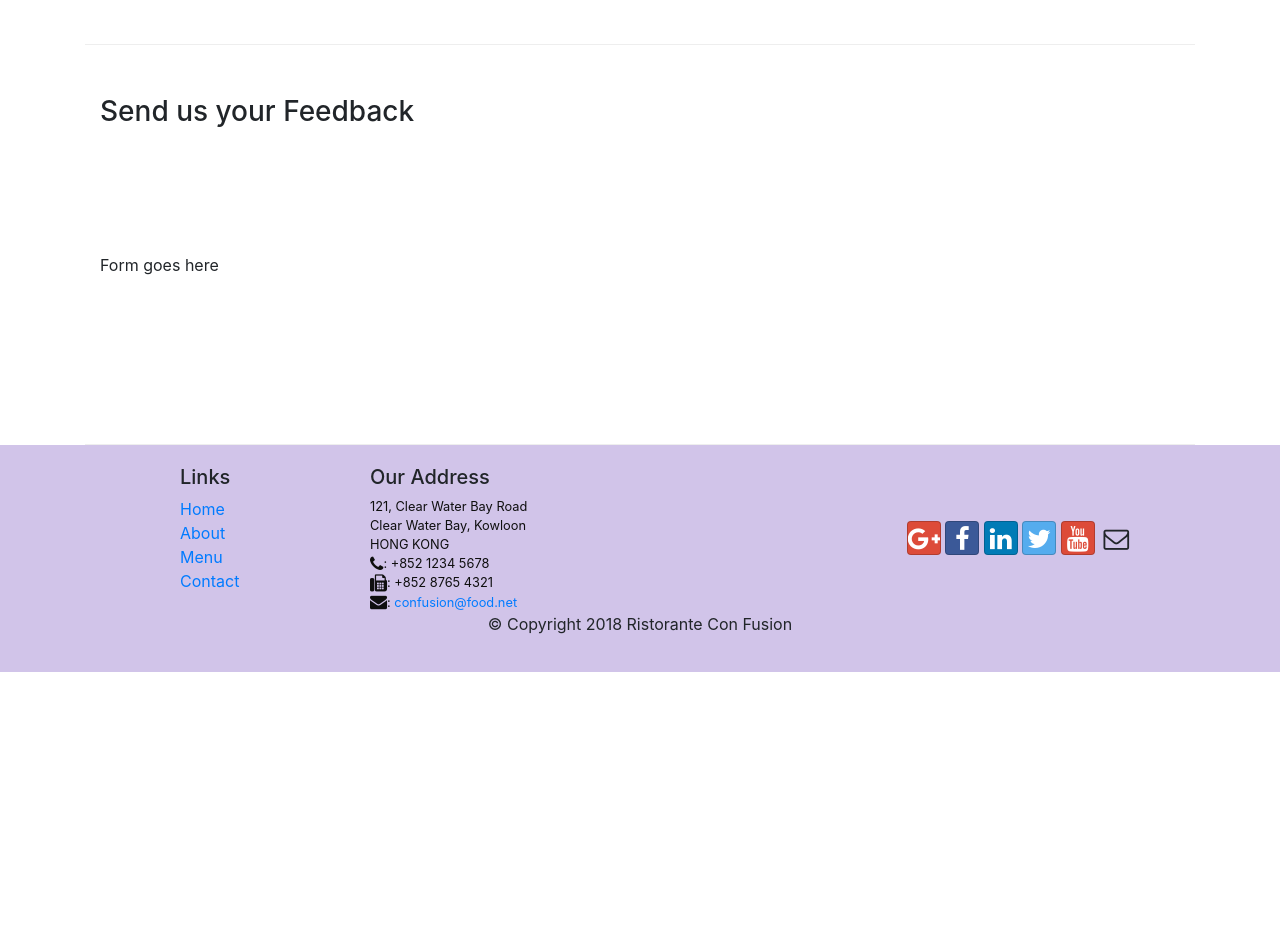
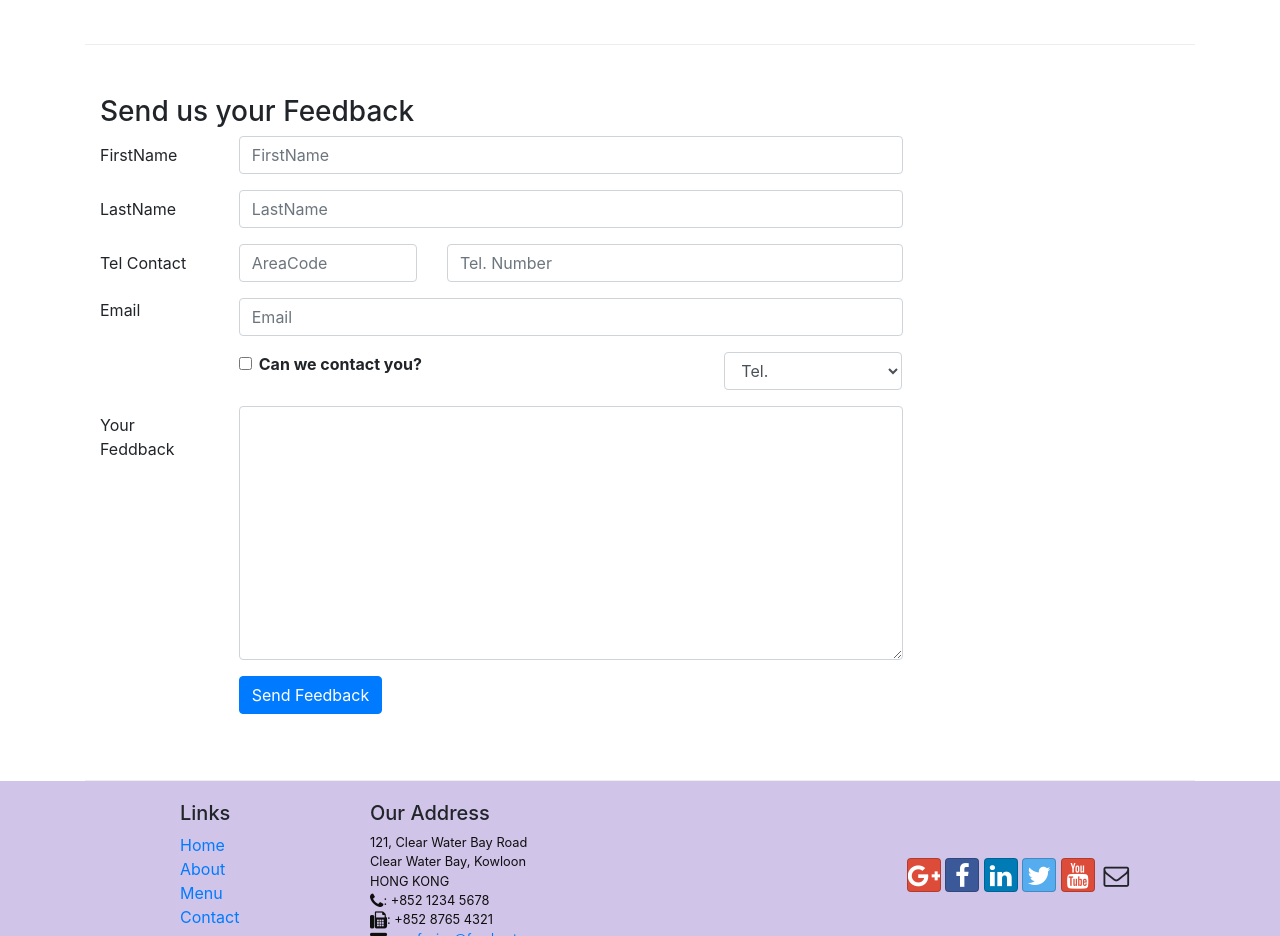
Before and after one commit to abharti91/Bootstrap, a website: page contactus.html in a window 1280 px wide. Shown: the part 820-1756 px from the top of the page. Before the commit the page ends 1492 px from the top, so only its background shows below. Drawn offline with nearby package versions, Linux system fonts and the light colour scheme.

Commit message:
Bootstrap - Forms

```diff
--- a/contactus.html
+++ b/contactus.html
@@ -93,7 +93,61 @@
               <h3>Send us your Feedback</h3>
            </div>
             <div class="col-12 col-md-9">
-                Form goes here
+                 <!-- Creating a form -->
+                <form>
+                     <div class="form-group row">
+                         <label for="firstname" class="col-md-2 col-form-label">FirstName</label>
+                         <div class="col-md-10">
+                              <input type="text" class="form-control" id="firstname" name="firstname" placeholder="FirstName">
+                         </div>
+                     </div>
+                     <div class="form-group row">
+                         <label for="lastname" class="col-md-2 col-form-label">LastName</label>
+                         <div class="col-md-10">
+                              <input type="text" class="form-control" id="lastname" name="lastname" placeholder="LastName">
+                         </div>
+                     </div>
+                     <div class="form-group row">
+                         <label for="telnum" class="col-12 col-md-2 col-form-label">Tel Contact</label>
+                         <div class="col-5 col-md-3">
+                              <input type="tel" class="form-control" id="areacode" name="areacode" placeholder="AreaCode">
+                         </div>
+                         <div class="col-7 col-md-7">
+                              <input type="tel" class="form-control" id="telnum" name="telnum" placeholder="Tel. Number">
+                         </div>
+                     </div>
+                     <div class="form-group row">
+                         <label for="email" class="col-md-2 col-form-control">Email</label>
+                         <div class="col-md-10">
+                              <input type="email" class="form-control" id="enailid" name="emailid" placeholder="Email">
+                         </div>
+                     </div>
+                     <div class="form-group row">
+                         <div class="col-md-6 offset-md-2">
+                              <div class="form-check">
+                                   <input type="checkbox" class="form-check-input" name="approve" id="approve" value="">
+                                   <label class="form-check-label" for="approve"><strong>Can we contact you?</strong></label>
+                              </div>
+                         </div>
+                         <div class="col-md-3 offset-md-1">
+                              <select class="form-control">
+                                   <option>Tel.</option>
+                                   <option>Email</option>
+                              </select>
+                         </div>
+                     </div>
+                     <div class="form-group row">
+                         <label for="feedback" class="col-md-2 col-form-label">Your Feddback</label>
+                         <div class="col-md-10">
+                              <textarea class="form-control" id="feedback" name="feedback" rows="10"></textarea>
+                         </div>
+                     </div>
+                     <div class="form-group row">
+                         <div class="offset-md-2 col-md-10">
+                              <button type="submit" class="btn btn-primary">Send Feedback</button>
+                         </div>
+                     </div>
+                </form>
             </div>
              <div class="col-12 col-md">
             </div>
```
